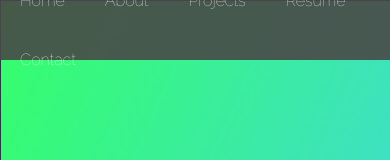
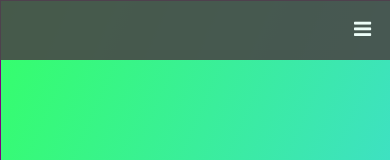
Before and after one commit to drehan7/personal-webpage, a React (Create React App) app: page / in a window 390 px wide. Shown: the top 160 px of the page. Built offline with nearby package versions, Linux system fonts and the light colour scheme.

Commit message:
nav responsive, need to make transitions look better

```diff
--- a/src/Components/NavBar/NavBar.js
+++ b/src/Components/NavBar/NavBar.js
@@ -1,27 +1,39 @@
 import classes from './NavBar.module.css'
+import React, { useState } from 'react'
 const NavBar = () => {
+    const [click, setClick] = useState(false)
+
+
+    const handleClick = () => setClick(!click)
+
+    const mobileMenuClick = () => { setClick(false) }
+
     return (
         <div className={classes.NavBar}>
             <nav>
-                <ul>
-                    <li>
+                <div>
+                    <ul className={click ? classes.NavMenuActive : classes.NavMenu} >
+                        <li onClick={mobileMenuClick}>
                             <a href="/#home">Home</a>
                         </li>
-                    <li>
+                        <li onClick={mobileMenuClick}>
                             <a href="/#about">About</a>
                         </li>
-                    <li>
+                        <li onClick={mobileMenuClick}>
                             <a href="/#projects">Projects</a>
                         </li>
-                    <li>
+                        <li onClick={mobileMenuClick} >
                             <a href="/#resume">Resume</a>
                         </li>
-                    <li>
+                        <li onClick={mobileMenuClick}>
                             <a href="/#contact">Contact</a>
                         </li>
                     </ul>
+                </div>
+                <div>
+                    <button onClick={handleClick}><i className={click ? 'fa fa-times' : 'fa fa-bars'}></i></button>
+                </div>
             </nav>
-            <button><i className="fa fa-bars"></i></button>
         </div>
     )
 }
--- a/src/Components/NavBar/NavBar.module.css
+++ b/src/Components/NavBar/NavBar.module.css
@@ -13,7 +13,11 @@
   z-index: 999;
 }
 
-.NavBar nav ul {
+.NavbBar nav {
+  display: flex;
+}
+
+.NavBar nav .nav-menu {
   list-style: none;
 }
 
@@ -33,12 +37,6 @@
   border-bottom: 2px solid #44ccff;
 }
 
-@media only screen and (min-width: 768px) {
-  .NavBar button {
-    display: inline-block;
-  }
-}
-
 .NavBar button {
   font-size: 20px;
   width: 55px;
@@ -48,3 +46,48 @@
   color: white;
   display: none;
 }
+
+.active {
+  background-color: black;
+}
+
+@media screen and (max-width: 460px) {
+  .NavBar {
+    display: block;
+  }
+  .NavBar button {
+    display: inline-block;
+    margin-top: 30%;
+  }
+  .NavBar nav {
+    display: flex;
+    justify-content: space-between;
+  }
+  .NavBar ul {
+    display: flex;
+    flex-direction: column;
+    justify-content: center;
+    align-items: center;
+    width: 100%;
+    position: absolute;
+    top: 80px;
+    display: none;
+    transition: all 0.5s ease;
+  }
+  .NavBar li {
+    font-size: 15px;
+  }
+
+  .NavBar .NavMenuActive {
+    display: flex;
+    flex-direction: column;
+    justify-content: center;
+    align-items: center;
+    width: 100%;
+    position: absolute;
+    top: 50px;
+    color: yellow;
+    background-color: #474749;
+    /* transition: all 0.5s ease; */
+  }
+}
```
Lines whose indentation alone changed are shown as unchanged.
